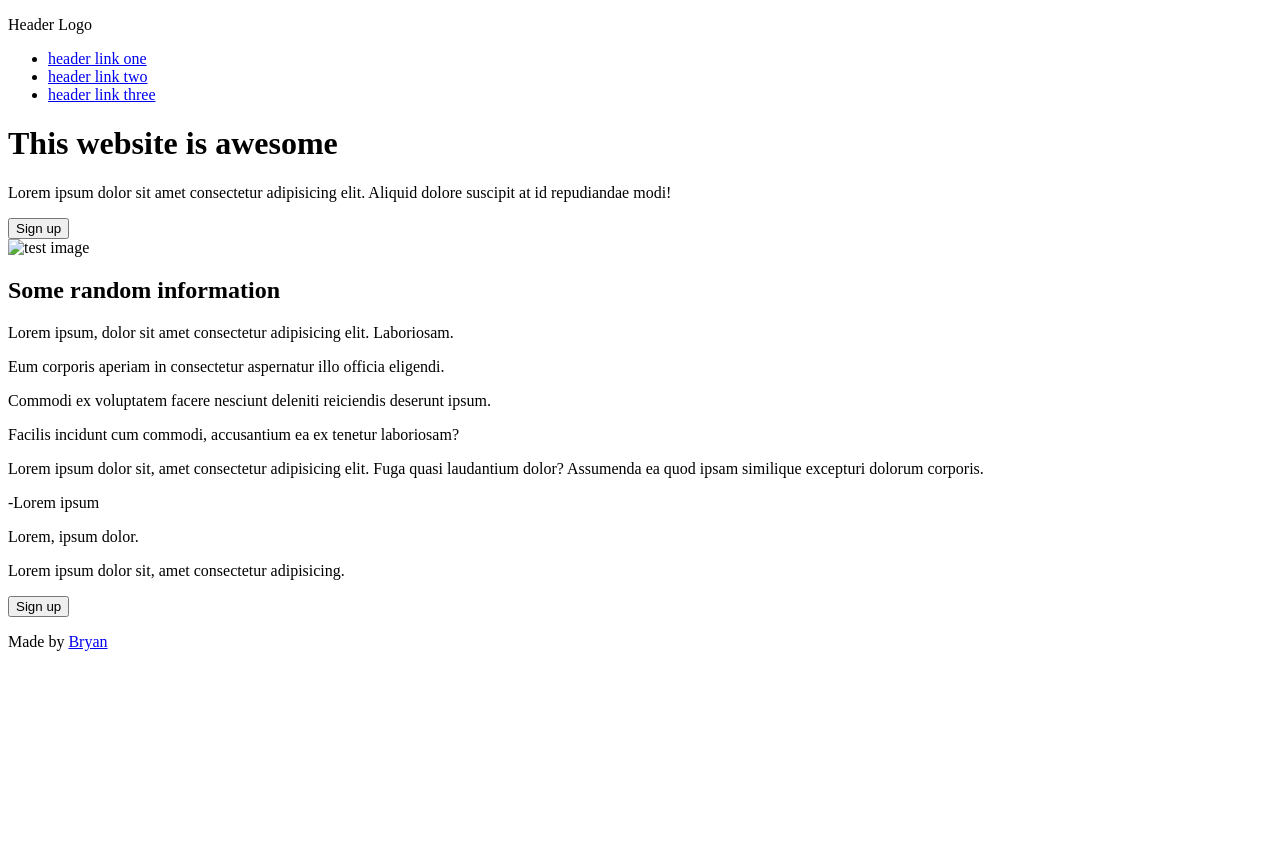
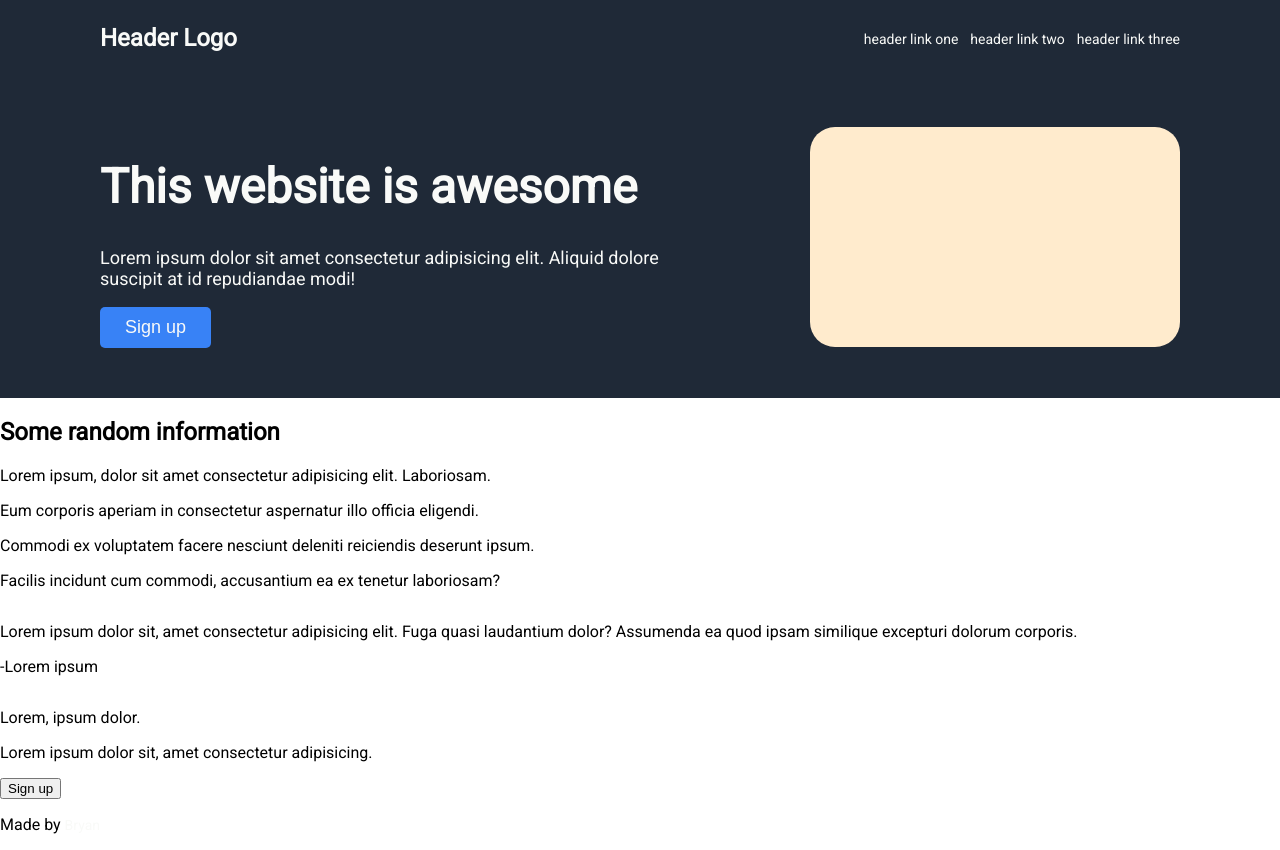
Before and after one commit to BryanMed/landing-page, a plain HTML site: page index.html in a window 1280 px wide. Before the commit the page ends 800 px from the top, so only its background shows below. Drawn offline with Linux system fonts and the light colour scheme.

Commit message:
Complete styling for header and hero

```diff
--- a/index.html
+++ b/index.html
@@ -4,6 +4,10 @@
     <meta charset="UTF-8">
     <meta http-equiv="X-UA-Compatible" content="IE=edge">
     <meta name="viewport" content="width=device-width, initial-scale=1.0">
+    <link rel="stylesheet" href="style.css">
+    <link rel="preconnect" href="https://fonts.googleapis.com">
+    <link rel="preconnect" href="https://fonts.gstatic.com" crossorigin>
+    <link href="https://fonts.googleapis.com/css2?family=Roboto&display=swap" rel="stylesheet">
     <title>Landing Page</title>
 </head>
 <body>
@@ -22,7 +26,9 @@
             <p>Lorem ipsum dolor sit amet consectetur adipisicing elit. Aliquid dolore suscipit at id repudiandae modi!</p>
             <button>Sign up</button>
         </div>
-        <img src="#" alt="test image">
+        <div class="hero-img">
+            <div class="img"></div>
+        </div>
     </div>
 
     <div class="information">
--- /dev/null
+++ b/style.css
@@ -0,0 +1,76 @@
+body{
+    margin: 0;
+    display: flex;
+    flex-direction: column;
+    font-family: 'Roboto', sans-serif;
+}
+
+header{
+    display: flex;
+    justify-content: space-between;
+    background-color: #1f2937;
+    color: #F9FAF8;
+    padding: 0 100px;
+}
+
+header p{
+    font-size: 24px;
+    font-weight: 700;
+}
+
+ul{
+    list-style: none;
+    display: flex;
+    align-items: center;
+    gap: 12px;
+}
+
+a{
+    text-decoration: none;
+    color: #F9FAF8;
+    font-size: 14px;
+}
+
+h1{
+    font-size: 48px;
+}
+
+.hero{
+    display: flex;
+    justify-content: center;
+    background-color: #1f2937;
+    color: #F9FAF8;
+    padding: 50px 100px;
+}
+
+.hero-text{
+    text-align: left;
+    padding: 0 100px 0 0;
+}
+
+.hero-text p{
+    font-size: 18px;
+}
+
+.hero-text button{
+    background-color: #3882F6;
+    color: #F9FAF8;
+    font-size: 18px;
+    text-decoration: none;
+    padding: 10px 25px;
+    border: none;
+    border-radius: 5px;
+}
+
+.hero-img{
+    display: flex;
+    justify-content: center;
+    align-items: center;
+}
+
+.img{
+    background-color: blanchedalmond;
+    width: 370px;
+    height: 220px;
+    border-radius: 25px;
+}
```
